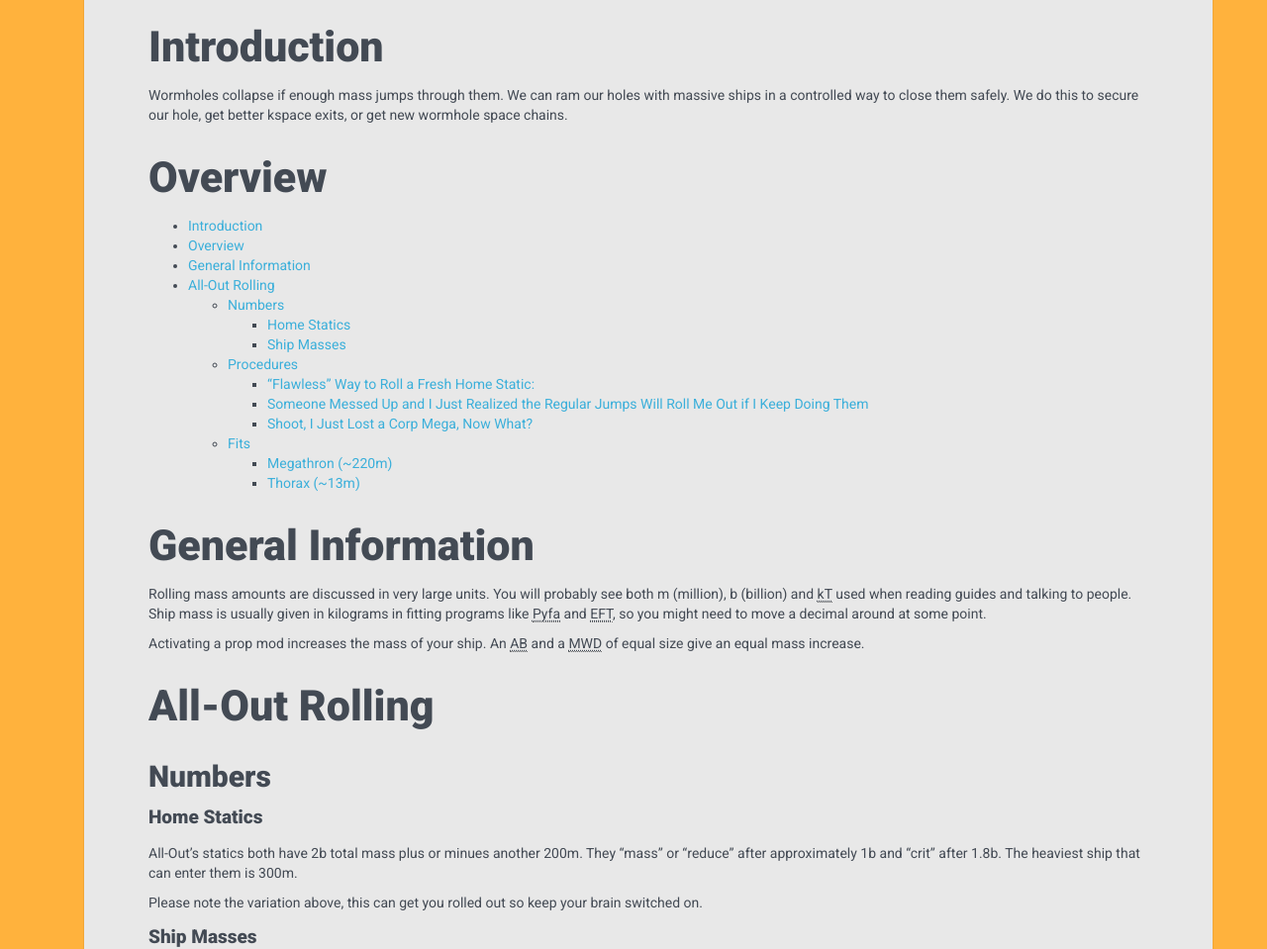
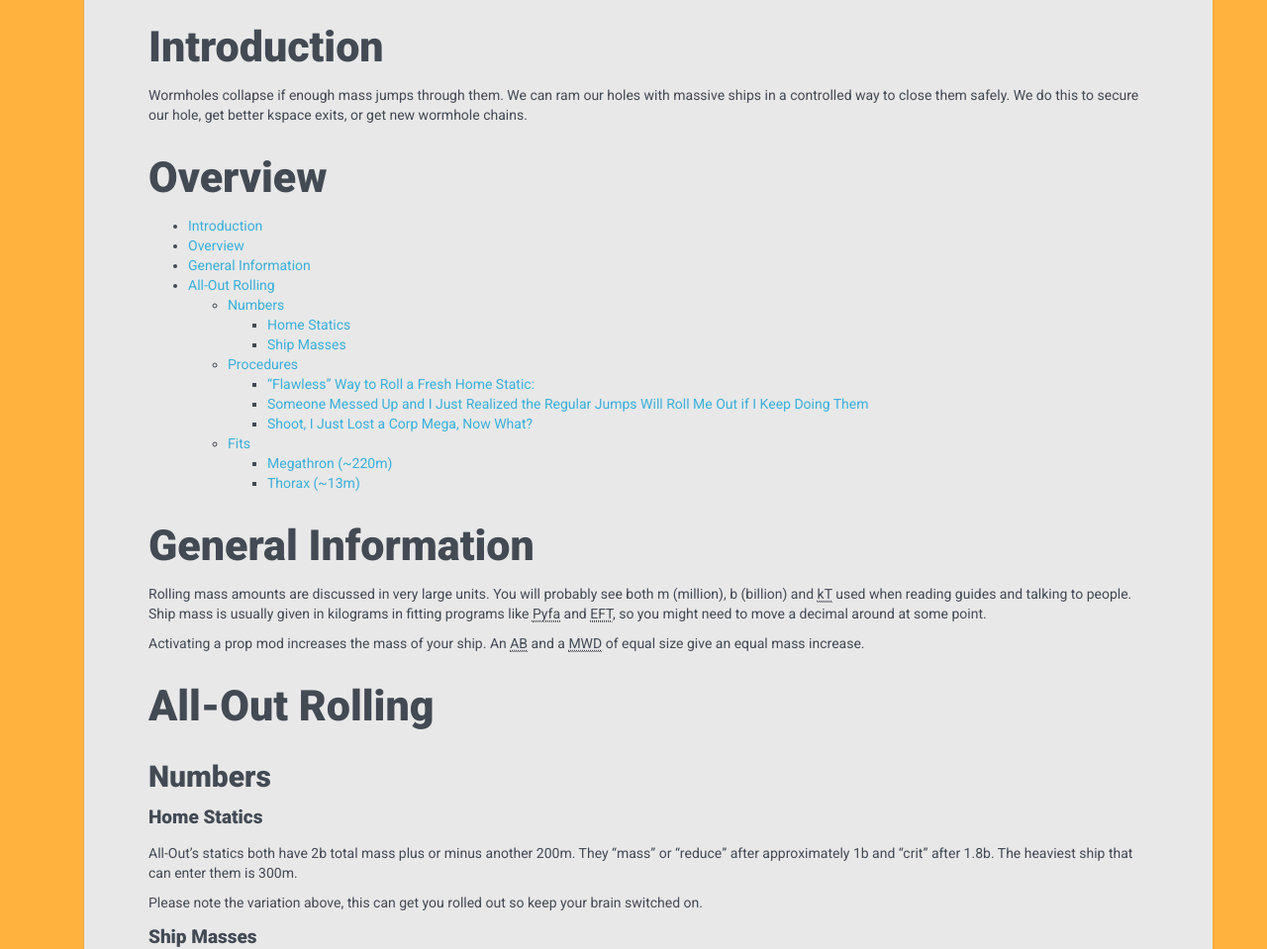
Before and after one commit to all-out/guides, a Jekyll site: the page built from _guides/rolling-wormholes.md, in a window 1280 px wide and 1400 px high. Shown: the part 325-1284 px from the top of the window at 99% size. Built offline with Jekyll 4.4.1, drawn with Linux system fonts in a browser that asks for light colours.

Commit message:
Update rolling-wormholes.md

```diff
--- a/_guides/rolling-wormholes.md
+++ b/_guides/rolling-wormholes.md
@@ -9,7 +9,7 @@
 ---
 ## Introduction
 
-Wormholes collapse if enough mass jumps through them.  We can ram our holes with massive ships in a controlled way to close them safely.  We do this to secure our hole, get better kspace exits, or get new wormhole space chains.
+Wormholes collapse if enough mass jumps through them.  We can ram our holes with massive ships in a controlled way to close them safely.  We do this to secure our hole, get better kspace exits, or get new wormhole chains.
 
 ## Overview
 
@@ -28,7 +28,7 @@
 
 #### Home Statics
 
-All-Out's statics both have 2b total mass plus or minues another 200m. They "mass" or "reduce" after approximately 1b and "crit" after 1.8b.  The heaviest ship that can enter them is 300m.
+All-Out's statics both have 2b total mass plus or minus another 200m. They "mass" or "reduce" after approximately 1b and "crit" after 1.8b.  The heaviest ship that can enter them is 300m.
 
 Please note the variation above, this can get you rolled out so keep your brain switched on.
 
@@ -64,6 +64,7 @@
 - Hot Hot
 - Hot *(now crit)* Hot *(now rolled)*
 
+
 #### Someone Messed Up and I Just Realized the Regular Jumps Will Roll Me Out if I Keep Doing Them
 
 Best plan is to do some envelope-math with masses to figure out exactly where you stand and what to do, but if you don't want to do that here are rules of thumb:
@@ -74,6 +75,7 @@
 - If it crits and you're outside, coming in Hot will roll it.
 - If it crits and you're inside, use a threading Thorax and a pilot in a cheap clone. Go out Cold and come in Hot until you close the hole or you get rolled out (your choice to self destruct or scan out at that point).
 
+
 #### Shoot, I Just Lost a Corp Mega, Now What?
 
 It should have been insured so you should get a payout for the loss.
@@ -83,6 +85,7 @@
 If you're a bit spacepoor and a director is around, you can ask them to reimburse you from the corp wallet for, say, the insurance cost of the new ship.  Or if you can't afford the ship at all but still want to help, you could ask for reimbursement for the ship price but still bring it into the hole yourself.
 
 If you're spacepoor *and* you have no time to offer, you can at least give the insurance payout back to the corp wallet (into the Rent division) so we can use it to offset the cost of a new one later.
+
 
 ### Fits
 
@@ -165,6 +168,7 @@
 Feel free to experiment. And die.
 ~~~
 
+
 #### Thorax (~13m)
 
 ~~~
```
